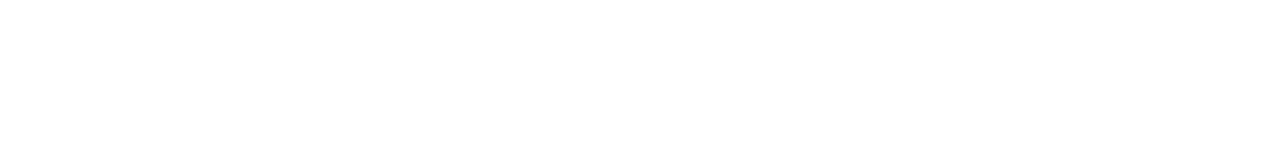
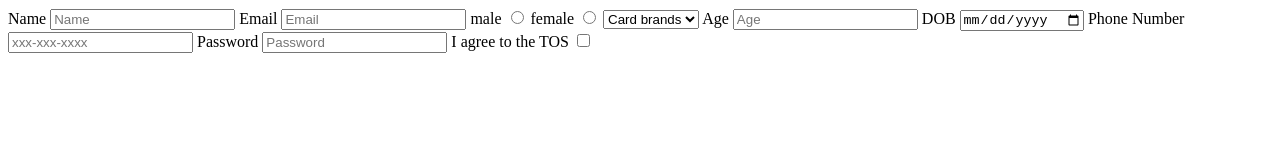
Before and after one commit to acciojob/signup-form-car-NEERAJ023, a website: page main.html in a window 1280 px wide. Drawn offline with Linux system fonts and the light colour scheme.

Commit message:
created a submission

```diff
--- a/main.html
+++ b/main.html
@@ -8,6 +8,34 @@
 
 <body>
 	<!-- the entire body must be written by student -->
+	<form>
+
+		<label for="name">Name</label>
+		<input id="name" type="Text" placeholder="Name" required>
+		<label for="email">Email</label>
+		<input id="email" type="Email" placeholder="Email" required>
+
+		<label for="gender_m">male</label>
+		<input id="gender_m" type="Radio" name="gender"required>
+		<label for="gender_f">female</label>
+		<input id="gender_f" type="Radio" name="gender" required>
+		<select>
+			<option>Card brands</option>
+			<option>BMW</option>
+			<option>Audi</option>
+			<option>Farari</option>
+		</select>
+		<label for="age">Age</label>
+		<input id="age" type="Number" placeholder="Age" required>
+		<label for="dob">DOB</label>
+		<input id="dob" type="Date" required>
+		<label for="tel">Phone Number</label>
+		<input id="tel" type="Tel" placeholder="xxx-xxx-xxxx">
+		<label for="password">Password</label>
+		<input id="password" type="Password" placeholder="Password" required>
+		<label for="tos">I agree to the TOS</label>
+		<input id="tos" type="Checkbox" required>
+	</form>
     <script type="text/javascript" src="./script.js">
 </script>
 
```
